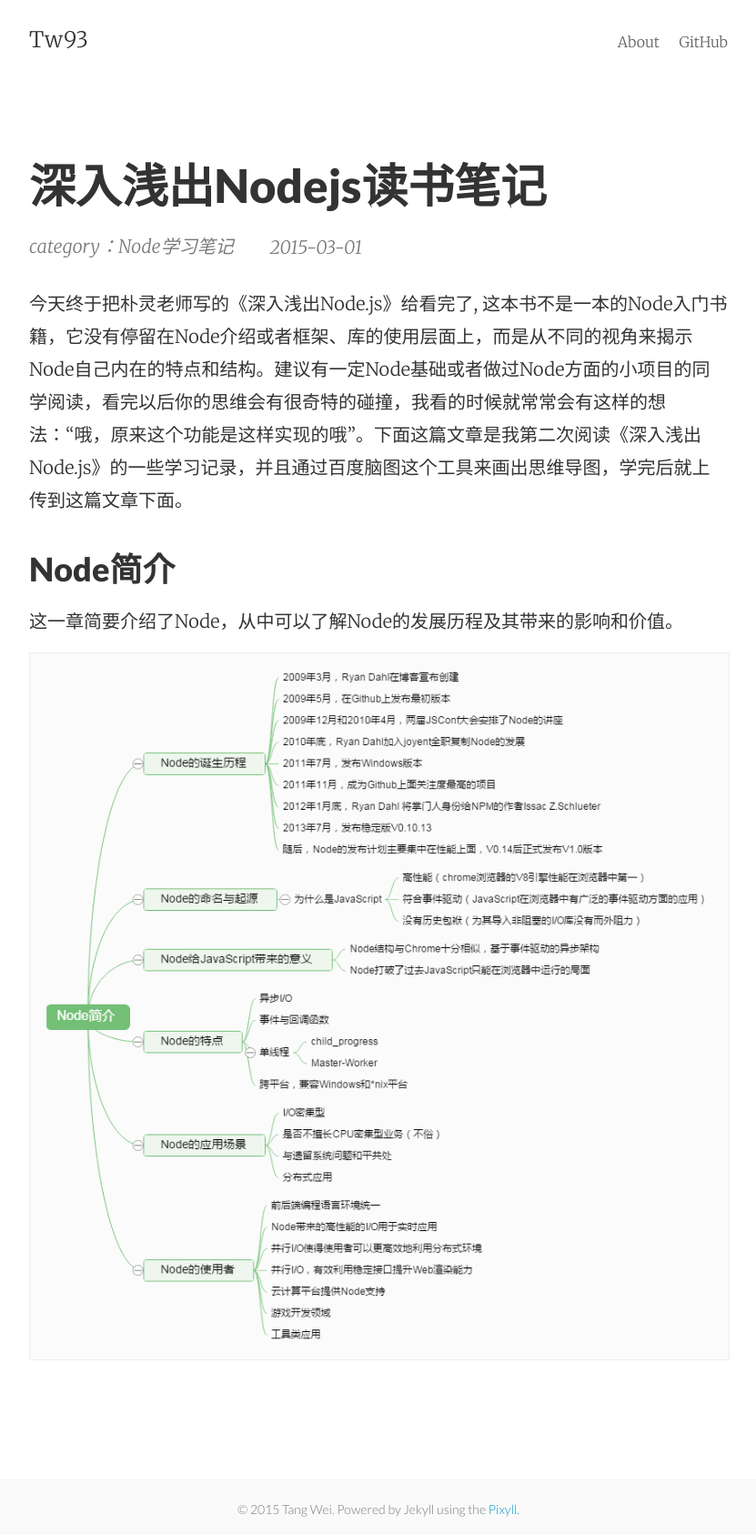
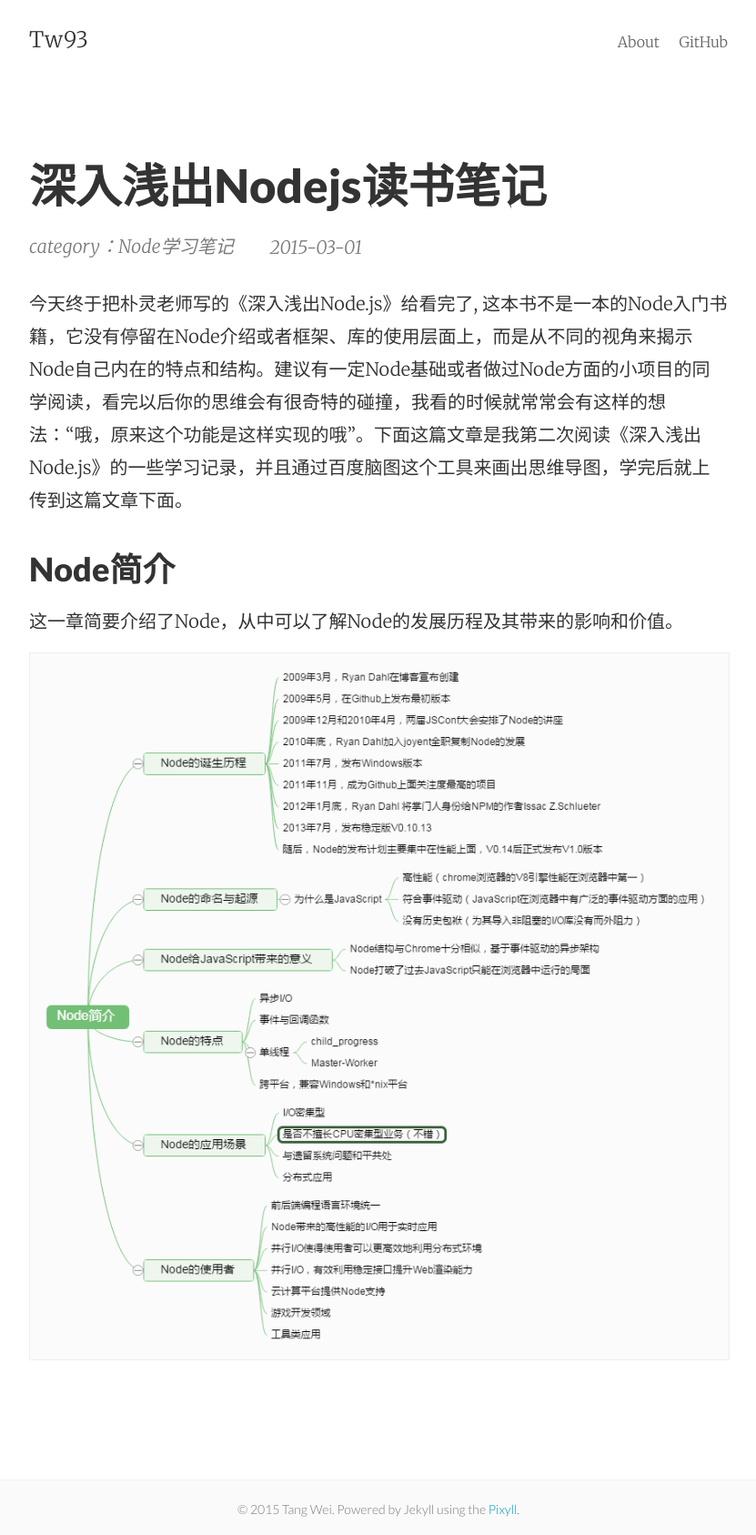
Before and after one commit to tw93/tw93.github.io, a Jekyll site: the page built from _posts/2015-03-01-shen-ru-qian-chu-nodejs-reading-mind-map.md, in a window 1280 px wide. Shown: the whole page at 91% size, without its empty margins (224-1055 px from the left). Built offline with Jekyll 4.4.1, drawn with Linux system fonts in a browser that asks for light colours.

Commit message:
第一章图片更换

```diff
--- a/_posts/2015-03-01-shen-ru-qian-chu-nodejs-reading-mind-map.md
+++ b/_posts/2015-03-01-shen-ru-qian-chu-nodejs-reading-mind-map.md
@@ -2,7 +2,7 @@
 layout:     post
 title:      深入浅出Nodejs读书笔记
 date:       2015-03-01 21:47:29
-summary:    今天终于把朴灵老师写的《深入浅出Node.js》给看完了, 这本书不是一本的Node入门书籍，它没有停留在Node介绍或者框架、库的使用层面上，而是从不同的视角来揭示Node自己内在的特点和结构。建议有一定Node基础或者做过Node方面的小项目的同学阅读，看完以后你的思维会有很奇特的碰撞，我看的时候就常常会有这样的想法：“哦，原来这个功能是这样实现的哦”。下面这篇文章是我第二次阅读《深入浅出Node.js》的一些学习记录，并且通过百度脑图这个工具来画出思维导图，学完后就上传到这篇文章下面。
+summary:    今天终于把朴灵老师写的《深入浅出Node.js》给看完了, 这本书不是一本的Node入门书籍，它没有停留在Node介绍或者框架、库的使用层面上，而是从不同的视角来揭示Node自己内在的特点和结构。建议有一定Node基础或者做过Node方面的小项目的同学阅读，看完以后你的思维会有很奇特的碰撞，我看的时候就常常会有这样的想法:“哦，原来这个功能是这样实现的哦”。下面这篇文章是我第二次阅读《深入浅出Node.js》的一些学习记录，并且通过百度脑图这个工具来画出思维导图，学完后就上传到这篇文章下面。
 categories: Node学习笔记
 ---
 
```
Also changed, not shown: images/Node1.png.
